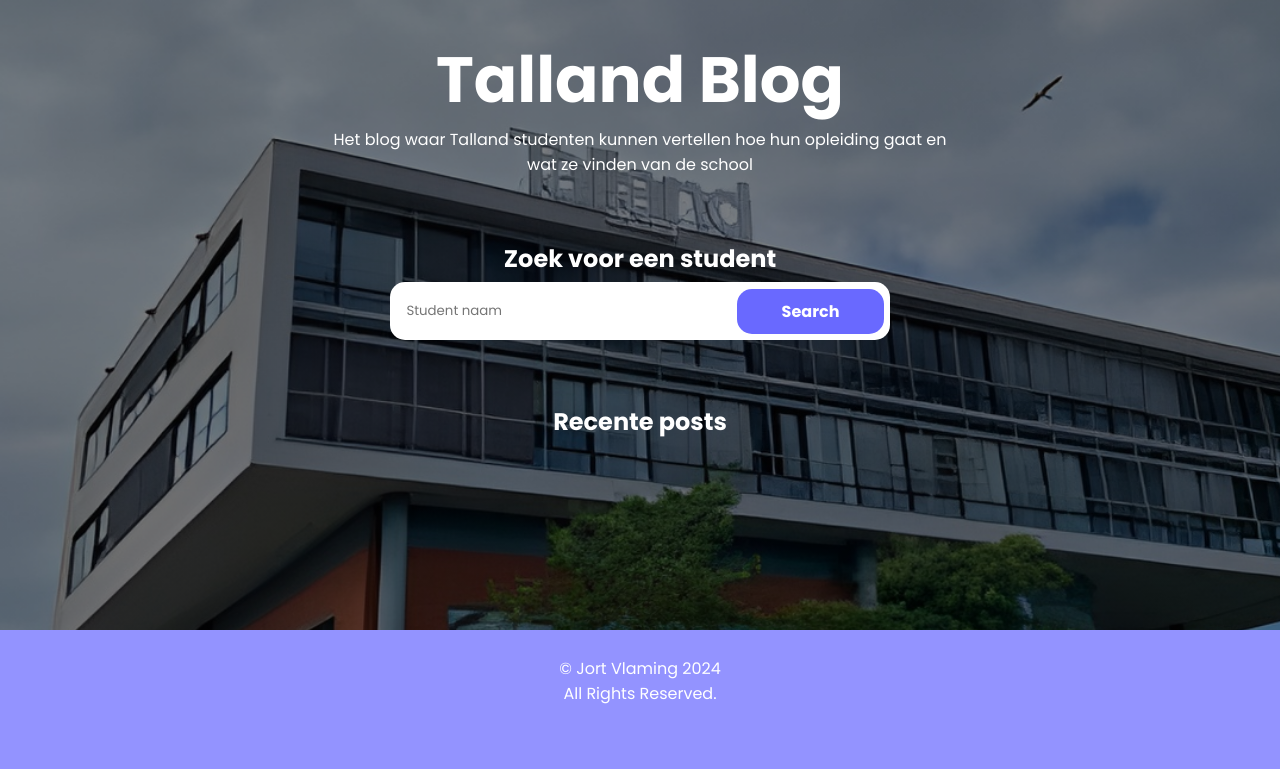
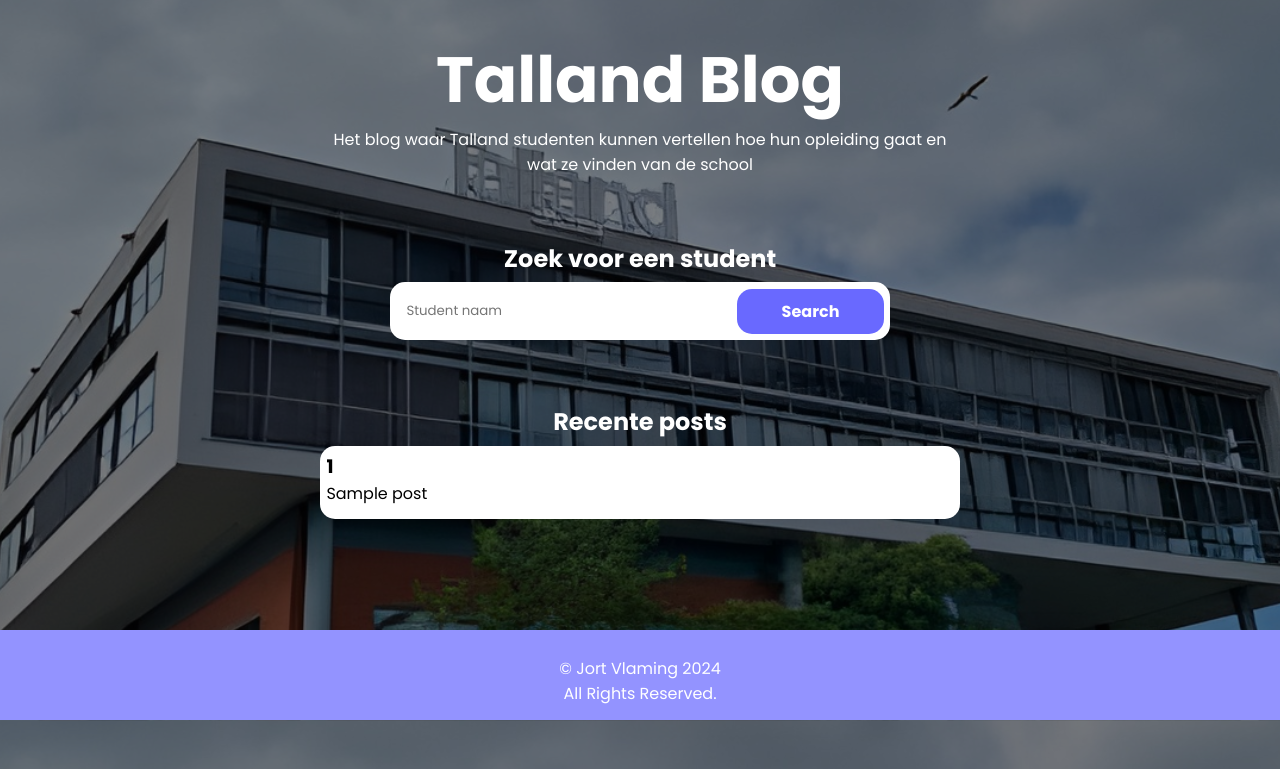
Before and after one commit to JortVlaming/project_1_mijn_website, a Python web app: template templates/index.html in a window 1280 px wide. Shown: the part 80-849 px from the top of the page. Before the commit the page ends 784 px from the top, so only its background shows below. Run offline with Jinja, Linux system fonts and the light colour scheme; the template is opened without the code that fills it: most values are stand-ins (such as "Sample title", 1, 10 or a date in 2020).

Commit message:
add: added footer add: added recents on home page bug: fixed posts overlapping with footer

```diff
--- a/app.py
+++ b/app.py
@@ -24,7 +24,7 @@
 
 @app.route('/')
 def home():
-    return render_template("index.html", recents=[], session=session)
+    return render_template("index.html", recents=db.get_recent_posts(), session=session, hide_search_bar=True)
 
 @app.route('/search')
 def search():
@@ -37,13 +37,13 @@
 @app.route('/user/<string:name>')
 def user(name:str):
     if not db.userManager.user_exists(name):
-        return 404
+        return redirect(url_for("user_self"))
     return render_template("user.html", requested_user=db.userManager.get_user_information(name), posts=db.userManager.get_user_posts(name))
 
 @app.route("/user/me")
 def user_self():
     if get_user_from_session() is None:
-        return abort(404)
+        return redirect(url_for("home"))
 
     return redirect(url_for("user", name=get_user_from_session().username))
 
--- a/static/css/index.css
+++ b/static/css/index.css
@@ -6,3 +6,38 @@
 #title {
     font-size: 4em;
 }
+
+.post {
+    background-color: white;
+    border-radius: 15px;
+    text-align: left;
+    height: 13%;
+    padding: 1% 1% 2%;
+    color: black;
+    margin-top: 1%;
+    width: 98%;
+}
+
+.post-container {
+    padding-bottom: 10%;
+}
+
+.posted_time {
+    color: gray;
+    font-size: 0.8em;
+    margin-bottom: 1px;
+    align-self: flex-end;
+    float: right;
+}
+
+.user-link {
+    text-decoration: none;
+    color: black;
+}
+
+.recents {
+    margin-bottom: 250px;
+}
+footer {
+    margin-top: 50px;
+}
--- a/static/css/user.css
+++ b/static/css/user.css
@@ -46,7 +46,7 @@
 }
 
 .post-container {
-    padding-bottom: 10%;
+    margin-bottom: 250px;
 }
 
 .posted_time {
--- a/templates/index.html
+++ b/templates/index.html
@@ -21,7 +21,15 @@
     {% if (recents|length == 0) %}
         <p>Geen recente posts</p>
     {% else %}
-        <!-- TODO add recents !-->
+        <section id="post-container">
+            {% for post in recents %}
+                <article class="post">
+                    <a href="/user/{{ post[1] }}" class="user-link"><h3>{{ post[0] }}</h3></a>
+                    <p>{{ post[2] }}</p>
+                    <h4 class="posted_time">{{ pdate(post[3]) }}</h4>
+                </article>
+            {% endfor %}
+        </section>
     {% endif %}
     </div>
 {% endblock %}
--- a/templates/layout.html
+++ b/templates/layout.html
@@ -19,6 +19,9 @@
         </div>
 
         <div class="right">
+            {% if hide_search_bar == False %}
+                <custom-search-bar></custom-search-bar>
+            {% endif %}
             {% if (user != None and not hide_login_button) %}
                 <div class="user-menu">
                 <button aria-label="User menu">
```
Also changed, not shown: database.py (+35 -2 lines).
